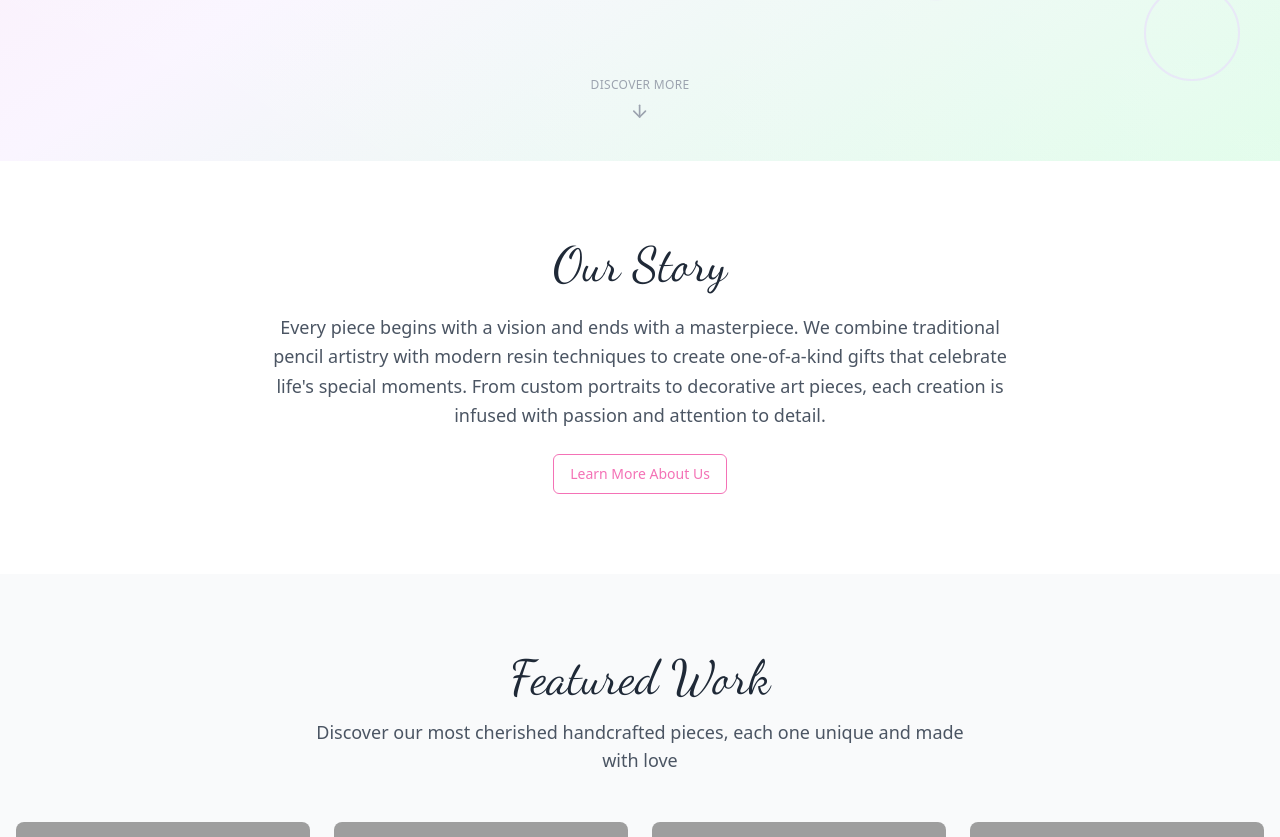
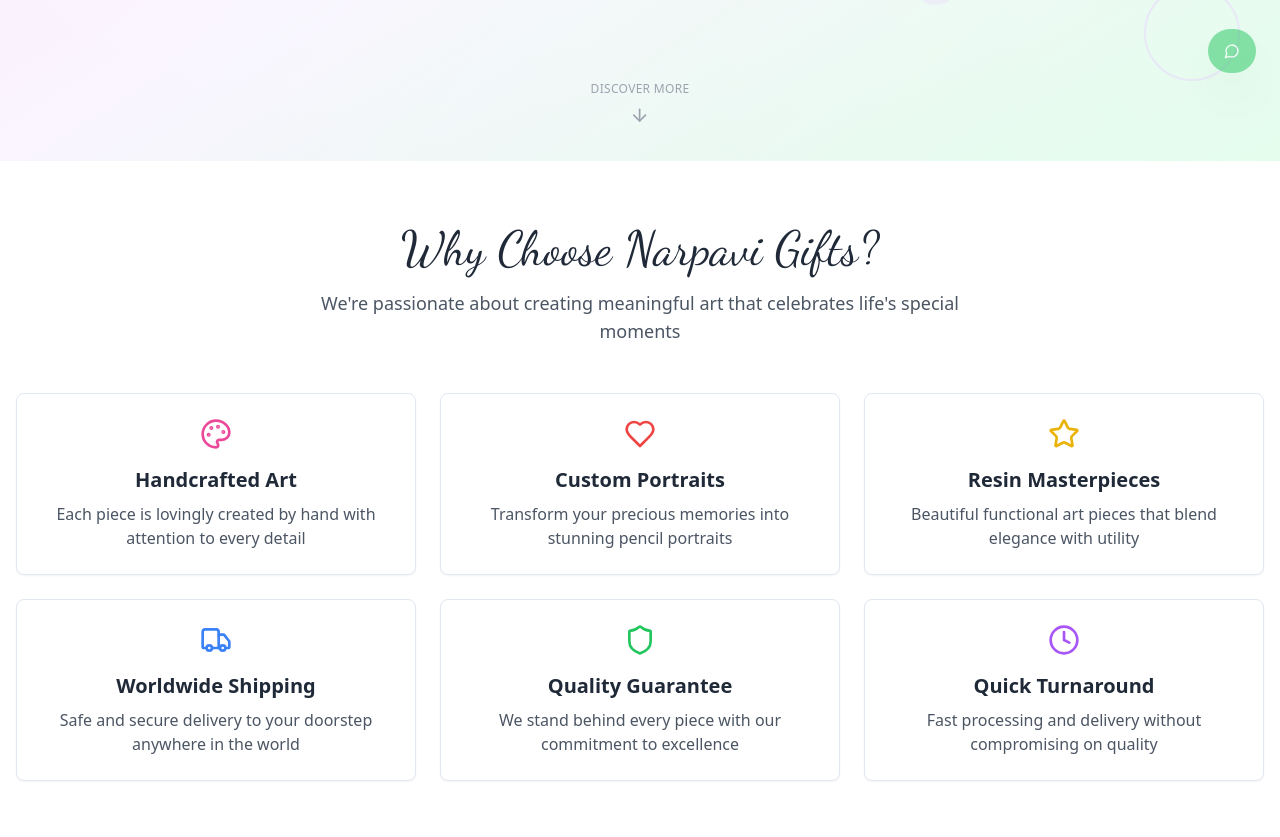
Before and after one commit to Raj240324/narpavi-gifts-without-auth, a React (Vite) app: page / in a window 1280 px wide. Shown: the part 703-1540 px from the top of the page. Built offline with nearby package versions, Linux system fonts and the light colour scheme; grey boxes are pictures that could not be loaded.

Commit message:
Fix: Smooth scrolling and add missing features
- Implemented smooth scrolling to top on navigation.
- Added missing key features and enhancements.

```diff
--- /dev/null
+++ b/src/components/KeyFeatures.tsx
@@ -0,0 +1,74 @@
+
+import React from 'react';
+import { Palette, Heart, Truck, Shield, Star, Clock } from 'lucide-react';
+import { Card, CardContent } from '@/components/ui/card';
+
+const KeyFeatures = () => {
+  const features = [
+    {
+      icon: <Palette className="w-8 h-8 text-pink-500" />,
+      title: "Handcrafted Art",
+      description: "Each piece is lovingly created by hand with attention to every detail"
+    },
+    {
+      icon: <Heart className="w-8 h-8 text-red-500" />,
+      title: "Custom Portraits",
+      description: "Transform your precious memories into stunning pencil portraits"
+    },
+    {
+      icon: <Star className="w-8 h-8 text-yellow-500" />,
+      title: "Resin Masterpieces",
+      description: "Beautiful functional art pieces that blend elegance with utility"
+    },
+    {
+      icon: <Truck className="w-8 h-8 text-blue-500" />,
+      title: "Worldwide Shipping",
+      description: "Safe and secure delivery to your doorstep anywhere in the world"
+    },
+    {
+      icon: <Shield className="w-8 h-8 text-green-500" />,
+      title: "Quality Guarantee",
+      description: "We stand behind every piece with our commitment to excellence"
+    },
+    {
+      icon: <Clock className="w-8 h-8 text-purple-500" />,
+      title: "Quick Turnaround",
+      description: "Fast processing and delivery without compromising on quality"
+    }
+  ];
+
+  return (
+    <section className="py-16 bg-white">
+      <div className="container mx-auto px-4">
+        <div className="text-center mb-12">
+          <h2 className="font-dancing text-4xl md:text-5xl text-gray-800 mb-4">
+            Why Choose Narpavi Gifts?
+          </h2>
+          <p className="text-lg text-gray-600 max-w-2xl mx-auto">
+            We're passionate about creating meaningful art that celebrates life's special moments
+          </p>
+        </div>
+
+        <div className="grid grid-cols-1 md:grid-cols-2 lg:grid-cols-3 gap-6">
+          {features.map((feature, index) => (
+            <Card key={index} className="hover:shadow-lg transition-shadow duration-300 group">
+              <CardContent className="p-6 text-center">
+                <div className="mb-4 flex justify-center group-hover:scale-110 transition-transform duration-300">
+                  {feature.icon}
+                </div>
+                <h3 className="text-xl font-semibold text-gray-800 mb-2">
+                  {feature.title}
+                </h3>
+                <p className="text-gray-600">
+                  {feature.description}
+                </p>
+              </CardContent>
+            </Card>
+          ))}
+        </div>
+      </div>
+    </section>
+  );
+};
+
+export default KeyFeatures;
--- a/src/components/Layout.tsx
+++ b/src/components/Layout.tsx
@@ -1,10 +1,18 @@
 
-import React from 'react';
-import { Outlet } from 'react-router-dom';
+import React, { useEffect } from 'react';
+import { Outlet, useLocation } from 'react-router-dom';
 import Header from './Header';
 import Footer from './Footer';
+import WhatsAppFloat from './WhatsAppFloat';
 
 const Layout = () => {
+  const location = useLocation();
+
+  // Scroll to top when route changes
+  useEffect(() => {
+    window.scrollTo(0, 0);
+  }, [location.pathname]);
+
   return (
     <div className="min-h-screen bg-gradient-to-br from-pink-50 via-purple-50 to-green-50">
       <Header />
@@ -12,6 +20,7 @@ const Layout = () => {
         <Outlet />
       </main>
       <Footer />
+      <WhatsAppFloat />
     </div>
   );
 };
--- /dev/null
+++ b/src/components/WhatsAppFloat.tsx
@@ -0,0 +1,33 @@
+
+import React from 'react';
+import { MessageCircle } from 'lucide-react';
+import { Button } from '@/components/ui/button';
+import { useToast } from '@/hooks/use-toast';
+
+const WhatsAppFloat = () => {
+  const { toast } = useToast();
+
+  const handleWhatsAppClick = () => {
+    const message = encodeURIComponent("Hi! I'm interested in placing an order for your gifts from Narpavi Gifts.");
+    window.open(`https://wa.me/1234567890?text=${message}`, '_blank');
+    toast({
+      title: "Opening WhatsApp",
+      description: "Redirecting to WhatsApp for quick orders...",
+    });
+  };
+
+  return (
+    <div className="fixed bottom-6 right-6 z-50">
+      <Button
+        onClick={handleWhatsAppClick}
+        size="lg"
+        className="bg-green-500 hover:bg-green-600 text-white rounded-full p-4 shadow-2xl animate-pulse hover:animate-none transition-all duration-300 hover:scale-110"
+        title="Quick Order via WhatsApp"
+      >
+        <MessageCircle className="w-6 h-6" />
+      </Button>
+    </div>
+  );
+};
+
+export default WhatsAppFloat;
--- a/src/pages/Home.tsx
+++ b/src/pages/Home.tsx
@@ -3,6 +3,8 @@ import { Link } from 'react-router-dom';
 import { ArrowDown, Sparkles, Heart, Palette } from 'lucide-react';
 import { Button } from '@/components/ui/button';
 import TestimonialCard from '@/components/TestimonialCard';
+import KeyFeatures from '@/components/KeyFeatures';
+
 const Home = () => {
   const featuredWorks = [{
     id: '1',
@@ -163,6 +165,9 @@ const Home = () => {
         </div>
       </section>
 
+      {/* Key Features Section */}
+      <KeyFeatures />
+
       {/* Brand Story */}
       <section className="py-20 bg-white scroll-animate opacity-0">
         <div className="container mx-auto px-4">
@@ -289,4 +294,5 @@ const Home = () => {
       </section>
     </div>;
 };
+
 export default Home;
```
